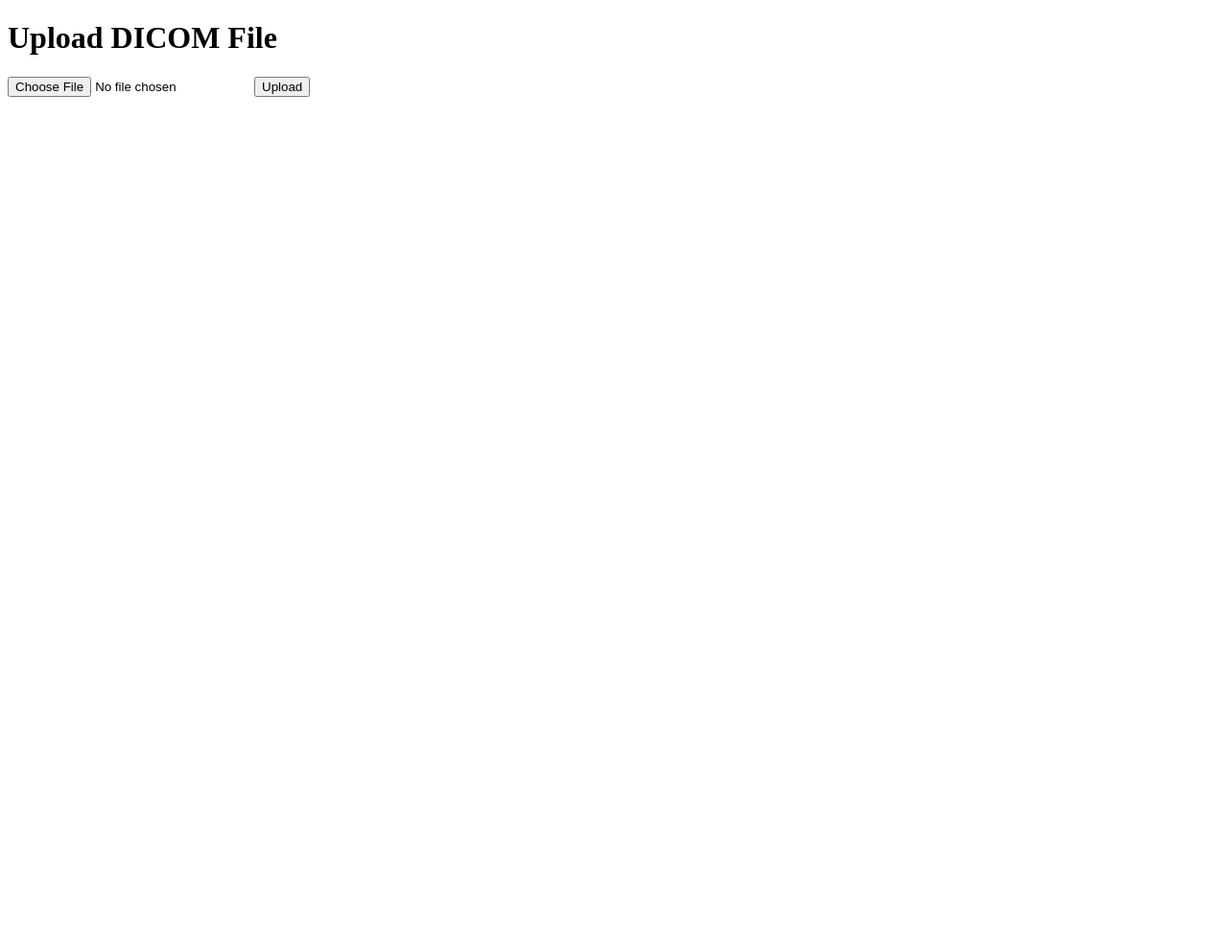
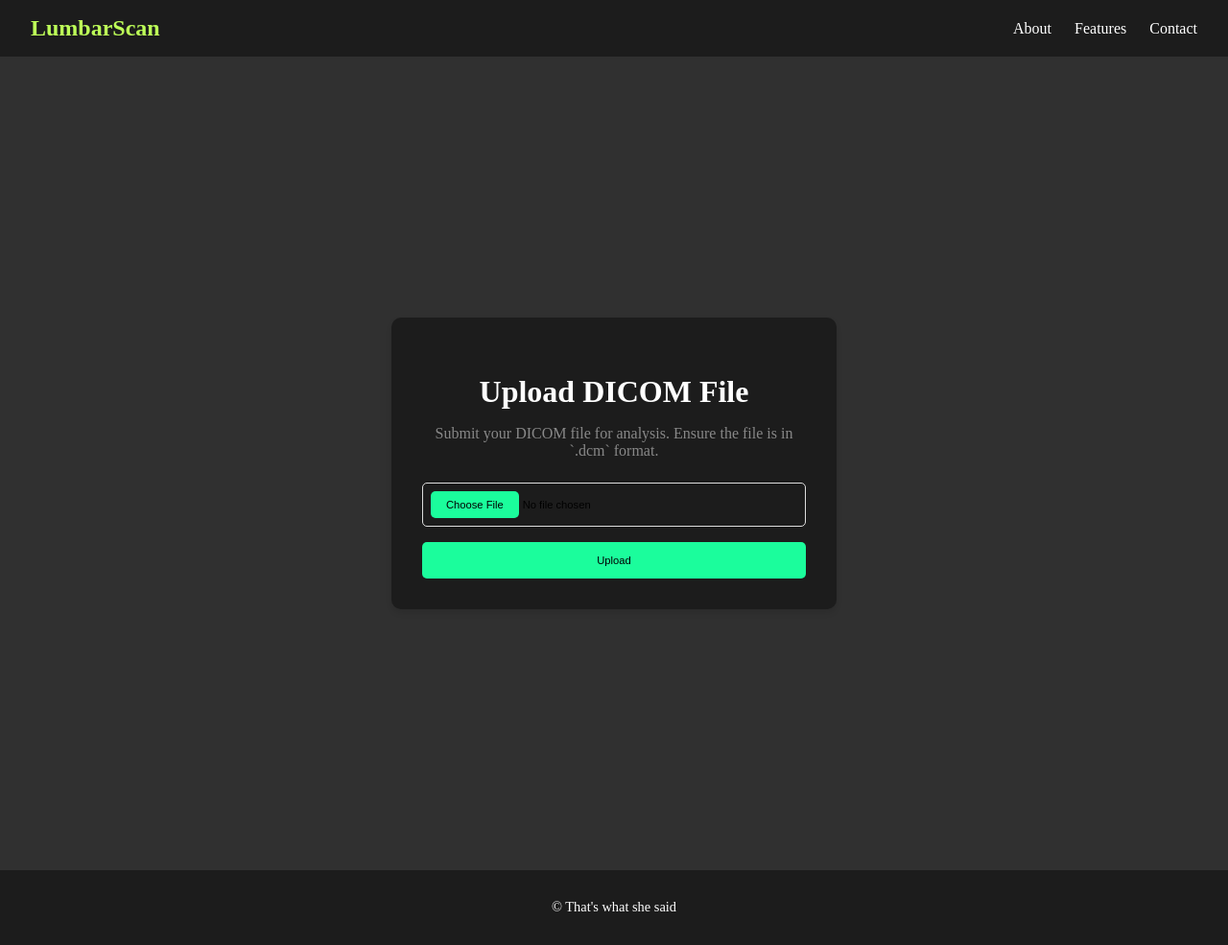
Before and after one commit to Aliqyan-21/rsna.app, a Flask app: page /dcm_upload in a window 1280 px wide. Shown: the whole page at 96% size. Before the commit the page ends 101 px from the top, so only its background shows below. Run offline with Flask 3, Linux system fonts and the light colour scheme.

Commit message:
feat: styles for upload page

```diff
--- /dev/null
+++ b/static/css/upload.css
@@ -0,0 +1,73 @@
+.upload-section {
+  padding: 4rem 2rem;
+  text-align: center;
+  background-color: #303030;
+  min-height: calc(100vh - 80px);
+  display: flex;
+  flex-direction: column;
+  justify-content: center;
+}
+
+.upload-container {
+  background-color: #1c1c1c;
+  padding: 2rem;
+  margin: 0 auto;
+  max-width: 400px;
+  border-radius: 10px;
+  box-shadow: 0 4px 6px rgba(0, 0, 0, 0.1);
+}
+
+.upload-container h1 {
+  font-size: 2rem;
+  margin-bottom: 1rem;
+  color: #fff;
+}
+
+.upload-container p {
+  font-size: 1rem;
+  margin-bottom: 1.5rem;
+  color: #888;
+}
+
+.upload-form {
+  display: flex;
+  flex-direction: column;
+  gap: 1rem;
+}
+
+.upload-form input[type="file"] {
+  padding: 0.5rem;
+  border: 1px solid #ddd;
+  border-radius: 5px;
+  font-size: 0.7rem;
+  cursor: pointer;
+}
+
+.upload-form input[type="file"]::file-selector-button {
+  background-color: #1bfd9c;
+  color: #000;
+  border: none;
+  padding: 0.5rem 1rem;
+  border-radius: 5px;
+  cursor: pointer;
+  transition: background-color 0.3s;
+}
+
+.upload-form input[type="file"]::file-selector-button:hover {
+  background-color: #98fb98;
+}
+
+.upload-form .btn {
+  background-color: #1bfd9c;
+  color: #000;
+  padding: 0.8rem 1.5rem;
+  border: none;
+  border-radius: 5px;
+  font-size: 0.7rem;
+  cursor: pointer;
+  transition: background-color 0.3s;
+}
+
+.upload-form .btn:hover {
+  background-color: #98fb98;
+}
--- a/templates/upload.html
+++ b/templates/upload.html
@@ -1,13 +1,29 @@
-<!doctype html>
-<html>
-  <head>
-    <title>upload</title>
-  </head>
-  <body>
+{% extends "base.html" %}
+
+{% block title %} Upload dcm {% endblock %}
+
+{% block style %}
+<link rel="stylesheet" href="{{ url_for('static', filename='css/upload.css') }}" />
+<link rel="stylesheet" href="{{ url_for('static', filename='css/base.css') }}" />
+{% endblock %}
+
+{% block content %}
+<section class="upload-section" id="upload">
+  <div class="upload-container">
     <h1>Upload DICOM File</h1>
-    <form method="POST" action="/upload" enctype="multipart/form-data">
-      <input type="file" name="file" accept=".dcm" />
-      <input type="submit" value="Upload" />
+    <p>
+    Submit your DICOM file for analysis. Ensure the file is in `.dcm`
+    format.
+    </p>
+    <form
+        method="POST"
+        action="/upload"
+        enctype="multipart/form-data"
+        class="upload-form"
+        >
+        <input type="file" name="file" accept=".dcm" required />
+        <button type="submit" class="btn">Upload</button>
     </form>
-  </body>
-</html>
+  </div>
+</section>
+{% endblock %}
```
